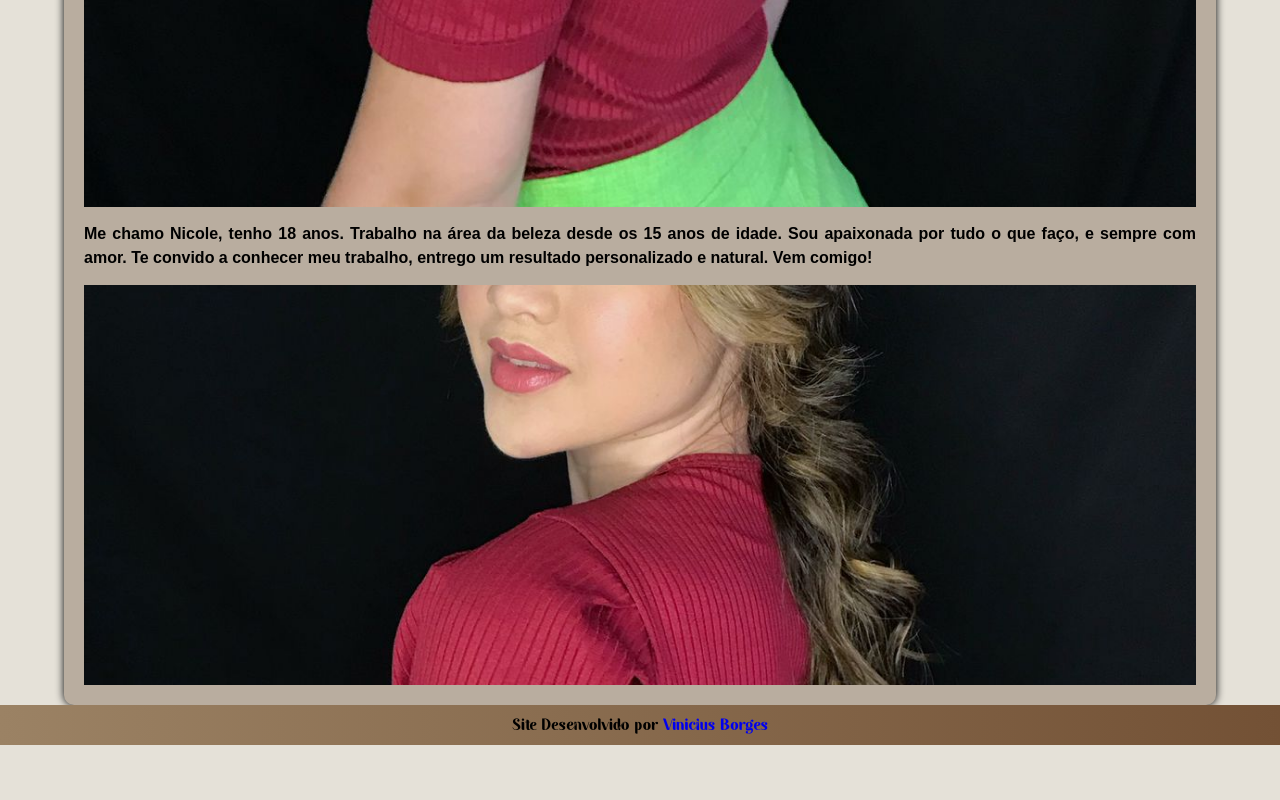
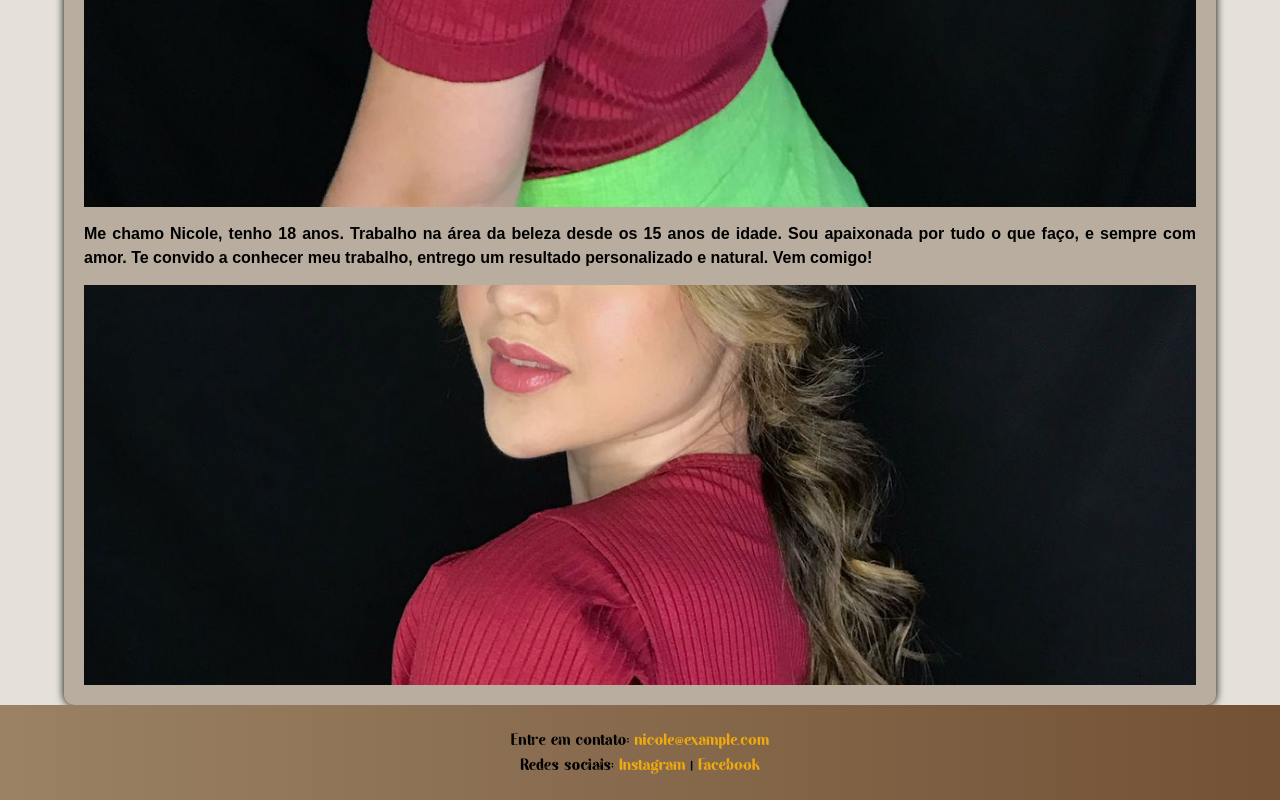
Before and after one commit to viniciusborges02/projeto-estetica, a plain HTML site: page index.html in a window 1280 px wide. Shown: the part 3485-4285 px from the top of the page. Before the commit the page ends 4230 px from the top, so only its background shows below. Drawn offline with Linux system fonts and the light colour scheme; files whose address does not match are found by name.

Commit message:
atualizado 07

```diff
--- a/estilo/style.css
+++ b/estilo/style.css
@@ -142,23 +142,26 @@ footer {
     width: 100%;
     margin: auto;
     background-image: linear-gradient(to right, var(--cor4), var(--cor1));
-    padding: 10px;
+    padding: 20px;
     text-align: center;
 }
 
-footer > p {
+.footer-content p {
+    margin: 5px 0;
     font-family: var(--fonte-linker);
     font-size: 1em;
 }
 
 footer a {
     text-decoration: none;
+    color: var(--cor0);
 }
 
 footer a:hover {
     background-color: red;
     color: white;
 }
+
 
 /* Efeito parallax */
 .parallax {
--- a/index.html
+++ b/index.html
@@ -37,7 +37,14 @@
     </main>
 
     <footer>
-        <p>Site Desenvolvido por <a href="https://instagram.com/el_borges19?igshid=ZDdkNTZiNTM=" target="_blank">Vinicius Borges</a></p>
+        <div class="footer-content">
+            <p>Entre em contato: <a href="mailto:nicole@example.com">nicole@example.com</a></p>
+            <p>Redes sociais:
+                <a href="https://instagram.com/nicole_lima" target="_blank">Instagram</a> |
+                <a href="https://facebook.com/nicole_lima" target="_blank">Facebook</a>
+            </p>
+        </div>
     </footer>
+
 </body>
 </html>
```
